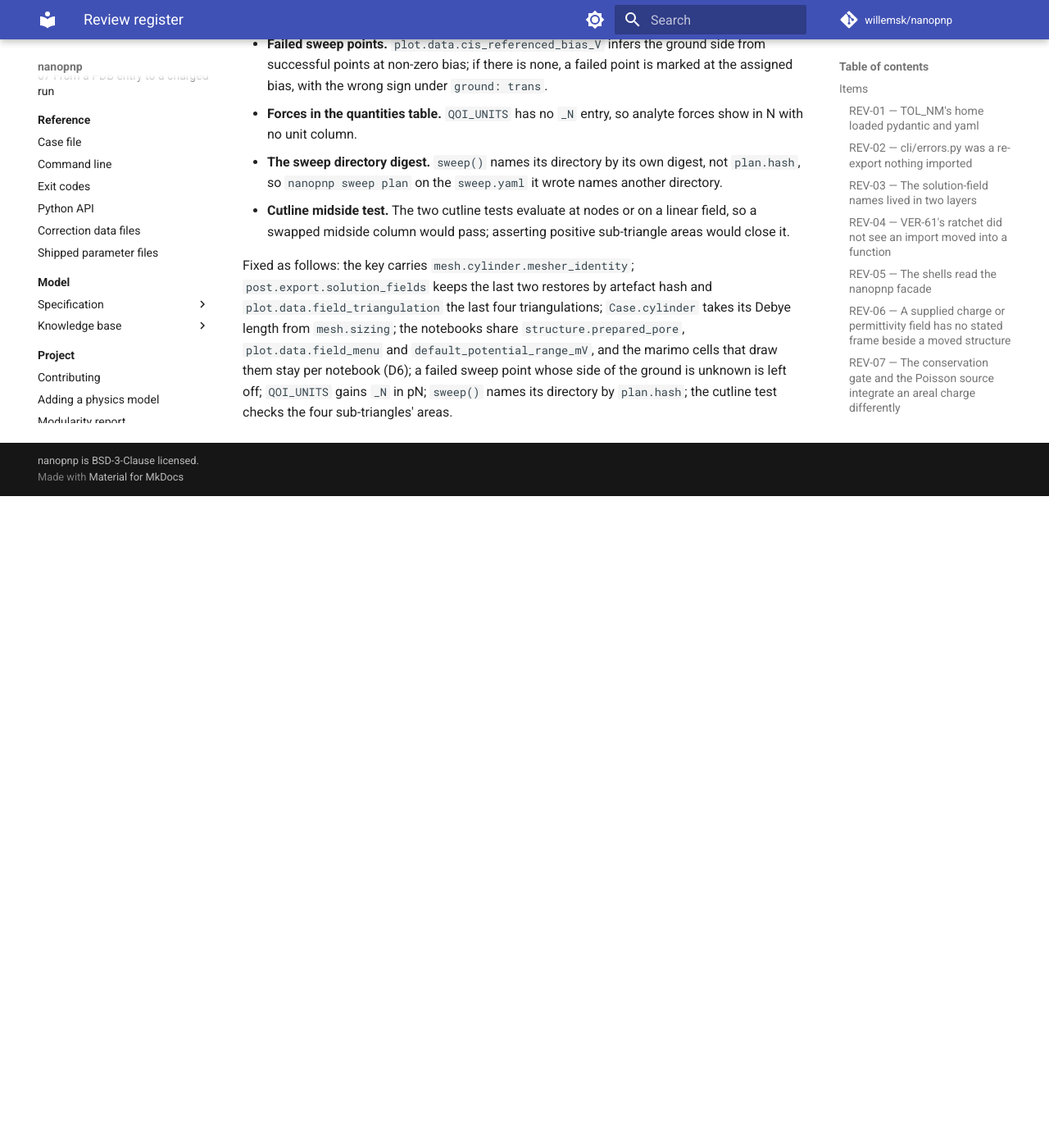
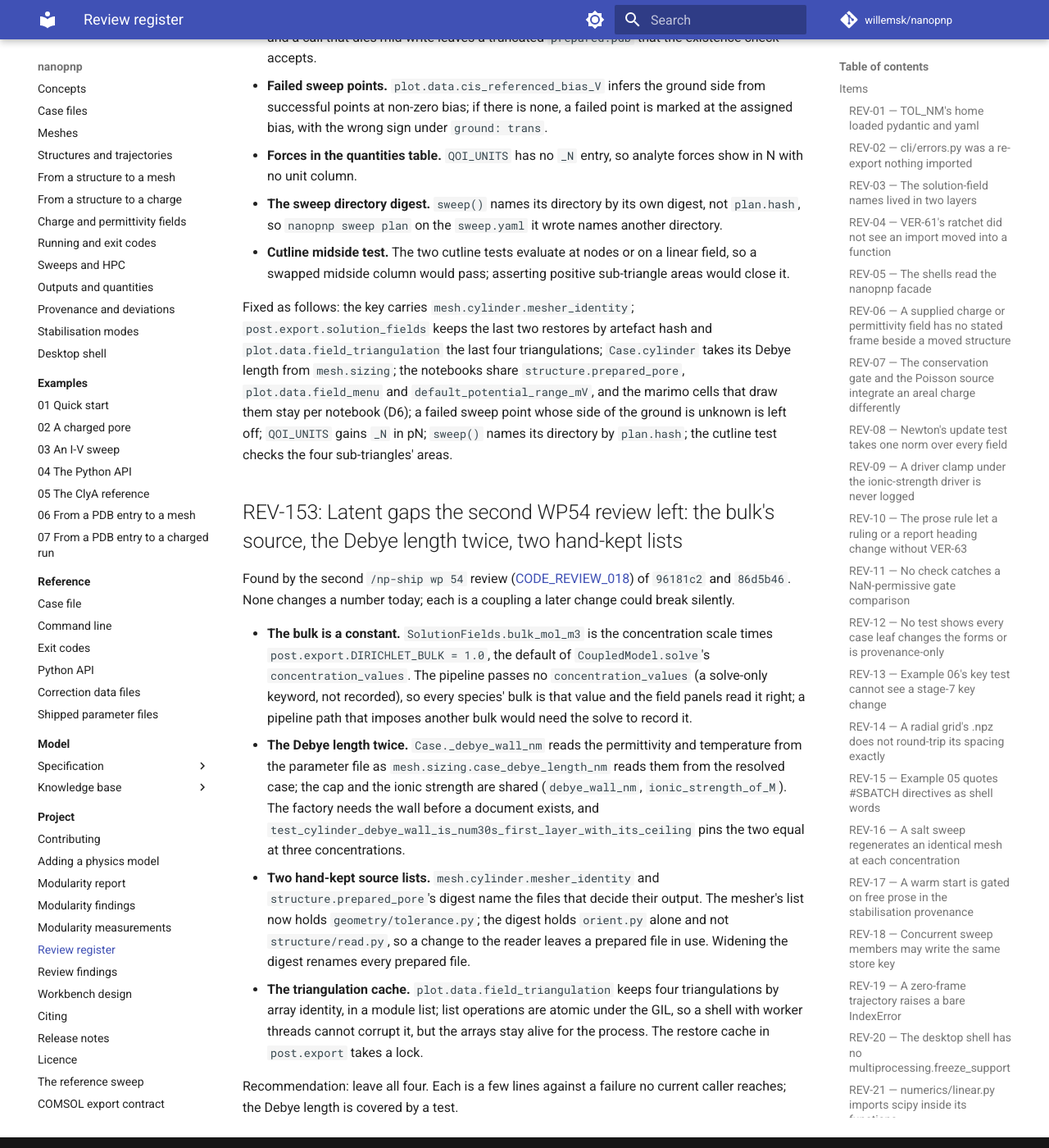
Before and after one commit to willemsk/nanopnp, an MkDocs documentation site: the page built from docs/project/review-items.md, in a window 1280 px wide and 1400 px high, scrolled down 50453 px. Shown: the whole window at 82% size. Built offline with MkDocs 1.6.1 and Material for MkDocs 9.7.7, drawn with Linux system fonts in a browser that asks for light colours; comment, search, counter and statistics services are not loaded; before the commit the page ends 51058 px from its top, so only the background shows below that; some of the changed text lies outside the part shown.

Commit message:
fix: close the review gaps in the lumen window, the sweep staging and the mesher key
The second review (CODE_REVIEW_018) of 96181c2 and 86d5b46 found 15 items, none high.
FR-30, NUM-30, VER-36.

- The lumen window took the largest radius of every wall edge, so on 2WCD a protein's outer
  face in the reservoir made the close-up 14.2 by 23.8 nm. It now takes the wall's point
  nearest the axis in each 1 nm slice (9.1 by 19.7 nm), one function for the mesh figure
  and the field panels; V16 is corrected.
- field_menu offers only the fields the solve holds, and solve_figure draws from it.
- sweep() builds its plan once, in a temporary directory, instead of twice in a pid-named one,
  and converts a numpy array of values.
- mesher_identity also covers the edge-naming tolerance; structure_file names what it tried;
  prepared_pore passes its choices as keywords.
- Notebook 05's radius stops at 2.2 nm like notebook 03's, and its wall wording follows V14.
- The restore cache takes a lock; the sweep figure's title says where a failed point is marked.
- REV-153 records the latent gaps left open.

Co-Authored-By: Claude Sonnet 5.5 <noreply@anthropic.com>
Claude-Session: https://claude.ai/code/session_01DnBK7fScxLKQqxBVPbtsmC

```diff
--- a/docs/project/review-items.md
+++ b/docs/project/review-items.md
@@ -1568,8 +1568,10 @@ not centred on z = 0, is cut off. The window could be read from the stage-5 regi
 extent and its largest lumen radius. Found by the physics review of WP54 items 6 and 7; the notebooks offer
 a window selector meanwhile.
 
-**Ruled** (§8.2.20 V16): fixed. The window is read from the mesh's `wall` boundary, 2.5 wall radii out and two
-radii past its ends; the fixed window is the fallback for a mesh with no such boundary.
+**Ruled** (§8.2.20 V16): fixed. The window is read from the mesh's `wall` boundary, 2.5 lumen radii out and two
+radii past its ends, the lumen radius being the wall's point nearest the axis in each 1 nm slice (the second review
+found that a protein's outer face in the reservoir had widened it to 14 by 24 nm on 2WCD); the fixed window is the
+fallback for a mesh with no such boundary.
 
 ## REV-148: A concentration panel's bulk is the case's salt for every species
 
@@ -1649,3 +1651,27 @@ its Debye length from `mesh.sizing`; the notebooks share `structure.prepared_por
 `default_potential_range_mV`, and the marimo cells that draw them stay per notebook (D6); a failed sweep point
 whose side of the ground is unknown is left off; `QOI_UNITS` gains `_N` in pN; `sweep()` names its directory by
 `plan.hash`; the cutline test checks the four sub-triangles' areas.
+
+## REV-153: Latent gaps the second WP54 review left: the bulk's source, the Debye length twice, two hand-kept lists
+
+Found by the second `/np-ship wp 54` review ([CODE_REVIEW_018](../code_reviews/CODE_REVIEW_018.md)) of `96181c2` and
+`86d5b46`. None changes a number today; each is a coupling a later change could break silently.
+
+- **The bulk is a constant.** `SolutionFields.bulk_mol_m3` is the concentration scale times
+  `post.export.DIRICHLET_BULK = 1.0`, the default of `CoupledModel.solve`'s `concentration_values`. The pipeline
+  passes no `concentration_values` (a solve-only keyword, not recorded), so every species' bulk is that value and
+  the field panels read it right; a pipeline path that imposes another bulk would need the solve to record it.
+- **The Debye length twice.** `Case._debye_wall_nm` reads the permittivity and temperature from the parameter file
+  as `mesh.sizing.case_debye_length_nm` reads them from the resolved case; the cap and the ionic strength are
+  shared (`debye_wall_nm`, `ionic_strength_of_M`). The factory needs the wall before a document exists, and
+  `test_cylinder_debye_wall_is_num30s_first_layer_with_its_ceiling` pins the two equal at three concentrations.
+- **Two hand-kept source lists.** `mesh.cylinder.mesher_identity` and `structure.prepared_pore`'s digest name the
+  files that decide their output. The mesher's list now holds `geometry/tolerance.py`; the digest holds
+  `orient.py` alone and not `structure/read.py`, so a change to the reader leaves a prepared file in use.
+  Widening the digest renames every prepared file.
+- **The triangulation cache.** `plot.data.field_triangulation` keeps four triangulations by array identity, in a
+  module list; list operations are atomic under the GIL, so a shell with worker threads cannot corrupt it, but the
+  arrays stay alive for the process. The restore cache in `post.export` takes a lock.
+
+Recommendation: leave all four. Each is a few lines against a failure no current caller reaches; the Debye length
+is covered by a test.
```
Also changed, not shown: docs/code_reviews/CODE_REVIEW_018.md (added, +83 -0 lines), docs/project/review-findings.md (+1 -0 lines), notebooks/05-cylinder/README.md (+1 -1 lines), specification/history/20-wp54s-notebooks-and-figures-agreed-28-october-2.md (+1 -1 lines), 10 other files.
